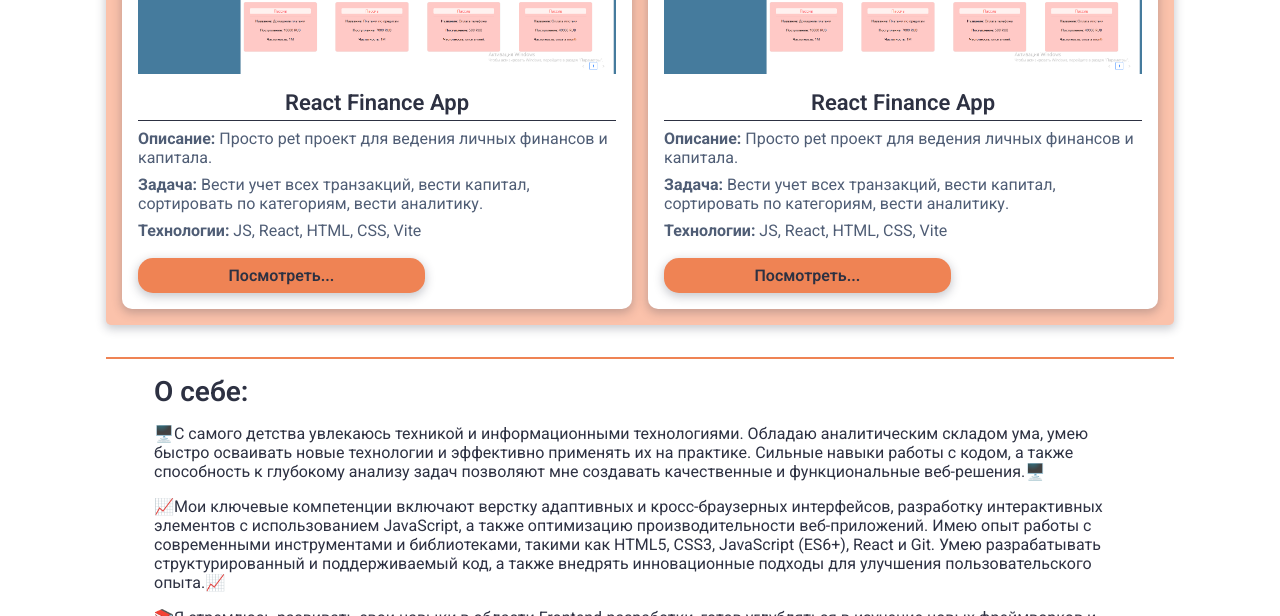
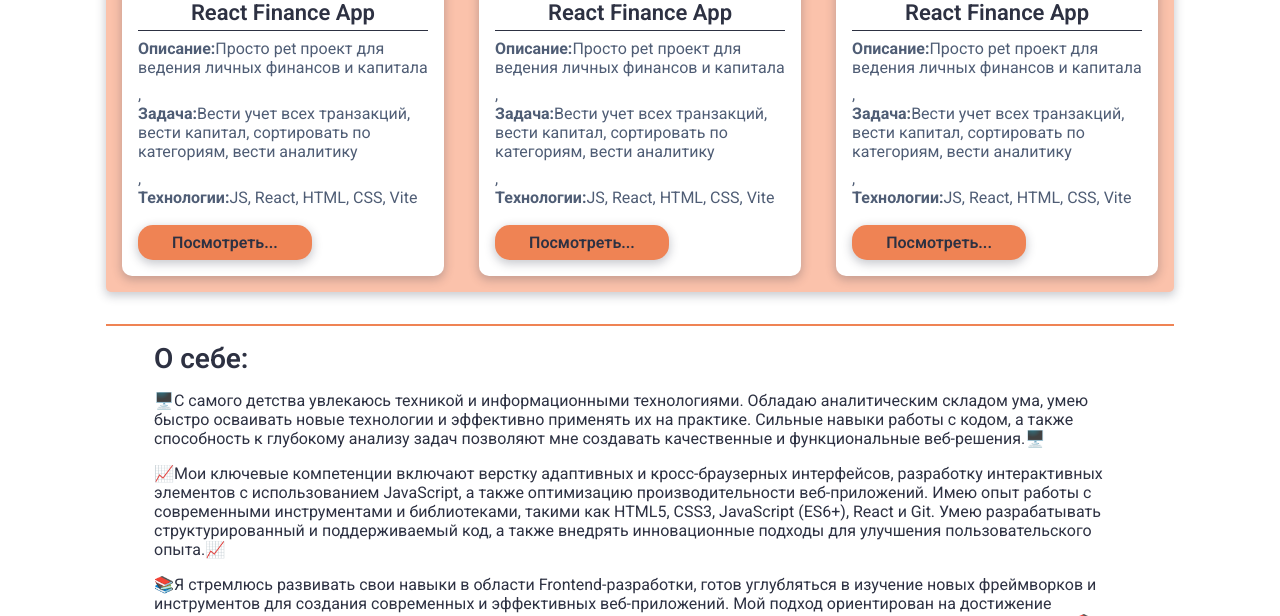
Before and after one commit to anikeydev/my-portfolio-site, a website built with webpack: page index.html in a window 1280 px wide. Shown: the part 484-1100 px from the top of the page. Built offline with nearby package versions, Linux system fonts and the light colour scheme.

Commit message:
dev projects js view

```diff
--- a/index.html
+++ b/index.html
@@ -31,58 +31,7 @@
       </div>
     </header>
     <main class="content">
-      <section class="projects">
-        <ul class="projects__list">
-          <li class="projects__item">
-            <img
-              class="projects__img"
-              src="./src/assets/financeapp.png"
-              alt="Управление финансами" />
-            <h3 class="projects__name">React Finance App</h3>
-            <div class="projects__description">
-              <p>
-                <strong>Описание:</strong> Просто pet проект для ведения личных
-                финансов и капитала.
-              </p>
-              <p>
-                <strong>Задача:</strong> Вести учет всех транзакций, вести
-                капитал, сортировать по категориям, вести аналитику.
-              </p>
-              <p><strong>Технологии:</strong> JS, React, HTML, CSS, Vite</p>
-            </div>
-            <a
-              class="projects__link"
-              href="https://react-finance-app.onrender.com/"
-              target="_blank"
-              >Посмотреть...</a
-            >
-          </li>
-          <li class="projects__item">
-            <img
-              class="projects__img"
-              src="./src/assets/financeapp.png"
-              alt="Управление финансами" />
-            <h3 class="projects__name">React Finance App</h3>
-            <div class="projects__description">
-              <p>
-                <strong>Описание:</strong> Просто pet проект для ведения личных
-                финансов и капитала.
-              </p>
-              <p>
-                <strong>Задача:</strong> Вести учет всех транзакций, вести
-                капитал, сортировать по категориям, вести аналитику.
-              </p>
-              <p><strong>Технологии:</strong> JS, React, HTML, CSS, Vite</p>
-            </div>
-            <a
-              class="projects__link"
-              href="https://react-finance-app.onrender.com/"
-              target="_blank"
-              >Посмотреть...</a
-            >
-          </li>
-        </ul>
-      </section>
+      <section id="projects" class="projects"></section>
 
       <section class="about">
         <h2 class="about__title">О себе:</h2>
--- a/src/index.js
+++ b/src/index.js
@@ -1,2 +1,94 @@
 import './styles/style.sass'
 import './styles/reset.css'
+
+import reactFinanceAppImg from './assets/financeapp.png'
+
+const projects = [
+  {
+    imgPath: reactFinanceAppImg,
+    imgAlt: 'react finance app',
+    name: 'React Finance App',
+    description: [
+      {
+        title: 'Описание:',
+        text: 'Просто pet проект для ведения личных финансов и капитала',
+      },
+      {
+        title: 'Задача:',
+        text: 'Вести учет всех транзакций, вести капитал, сортировать по категориям, вести аналитику',
+      },
+      {
+        title: 'Технологии:',
+        text: 'JS, React, HTML, CSS, Vite',
+      },
+    ],
+    link: 'https://react-finance-app.onrender.com/',
+  },
+  {
+    imgPath: reactFinanceAppImg,
+    imgAlt: 'react finance app',
+    name: 'React Finance App',
+    description: [
+      {
+        title: 'Описание:',
+        text: 'Просто pet проект для ведения личных финансов и капитала',
+      },
+      {
+        title: 'Задача:',
+        text: 'Вести учет всех транзакций, вести капитал, сортировать по категориям, вести аналитику',
+      },
+      {
+        title: 'Технологии:',
+        text: 'JS, React, HTML, CSS, Vite',
+      },
+    ],
+    link: 'https://react-finance-app.onrender.com/',
+  },
+  {
+    imgPath: reactFinanceAppImg,
+    imgAlt: 'react finance app',
+    name: 'React Finance App',
+    description: [
+      {
+        title: 'Описание:',
+        text: 'Просто pet проект для ведения личных финансов и капитала',
+      },
+      {
+        title: 'Задача:',
+        text: 'Вести учет всех транзакций, вести капитал, сортировать по категориям, вести аналитику',
+      },
+      {
+        title: 'Технологии:',
+        text: 'JS, React, HTML, CSS, Vite',
+      },
+    ],
+    link: 'https://react-finance-app.onrender.com/',
+  },
+]
+
+const $projects = document.getElementById('projects')
+const $list = document.createElement('ul')
+$list.classList.add('projects__list')
+
+const liItems = projects.map((item, i) => {
+  return `<li class="projects__item">
+            <img
+                class="projects__img"
+                src=${item.imgPath}
+                alt=${item.imgAlt} />
+            <h3 class="projects__name">${item.name}</h3>
+            <div class="projects__description">
+                ${item.description.map(
+                  (item) => `<p><strong>${item.title}</strong>${item.text}</p>`
+                )}
+            </div>
+            <a
+                class="projects__link"
+                href=${item.link}
+                target="_blank"
+            >Посмотреть...</a>
+        </li>   `
+})
+
+$list.insertAdjacentHTML('beforeend', liItems.toString())
+$projects.appendChild($list)
```
